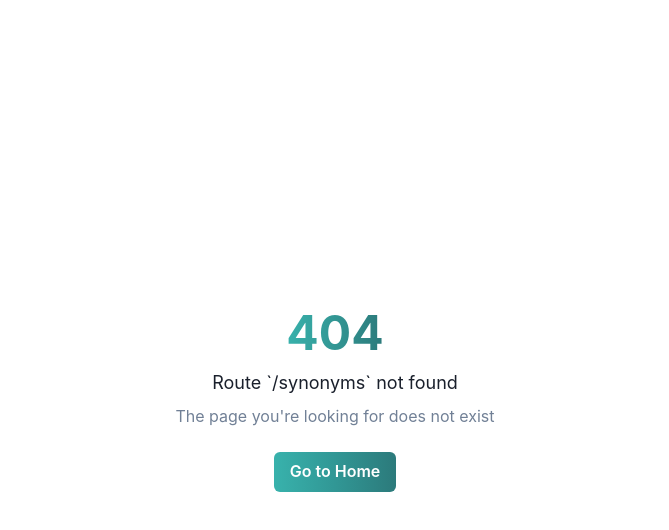
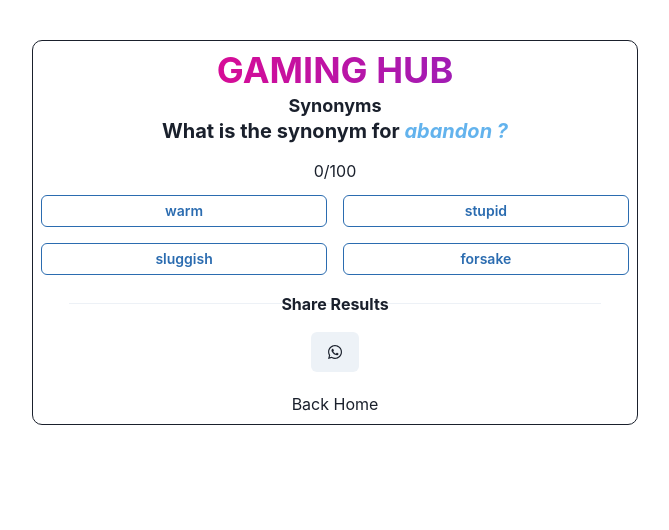
Before and after one commit to clinton-mwachia/react-games, a React (Vite) app: page /synonyms in a window 1280 px wide. Before the commit this address had no page. Shown: the top 530 px of the page, without its empty margins (305-974 px from the left). Built offline with nearby package versions, Linux system fonts and the light colour scheme.

Commit message:
added synonyms logic game

```diff
--- a/package.json
+++ b/package.json
@@ -1,7 +1,7 @@
 {
   "name": "react-games",
   "private": true,
-  "version": "1.4.2",
+  "version": "1.5.0",
   "type": "module",
   "scripts": {
     "dev": "vite",
--- a/src/App.jsx
+++ b/src/App.jsx
@@ -40,6 +40,7 @@ const YoungOnesAnimals = lazy(() =>
 const AnimalsGender = lazy(() =>
   import("./views/animals-gender/AnimalsGender")
 );
+const Synonyms = lazy(() => import("./views/synonyms/Synonyms"));
 
 const Loading = () => {
   return (
@@ -78,6 +79,7 @@ const App = () => {
           <Route path="/riddles" element={<Riddles />} />
           <Route path="/young-ones-animals" element={<YoungOnesAnimals />} />
           <Route path="/animals-match-mate" element={<AnimalsGender />} />
+          <Route path="/synonyms" element={<Synonyms />} />
           <Route path={"*"} element={<NotFound />} />
         </Routes>
       </Suspense>
--- a/src/views/home/Home.jsx
+++ b/src/views/home/Home.jsx
@@ -21,6 +21,7 @@ const Home = () => {
     { to: "/riddles", name: "riddles" },
     { to: "/young-ones-animals", name: "match-animal-young-ones" },
     { to: "/animals-match-mate", name: "match mate" },
+    { to: "/synonyms", name: "synonyms" },
   ];
   return (
     <Box textAlign="center" fontSize="xl">
--- a/src/views/synonyms/Synonyms.jsx
+++ b/src/views/synonyms/Synonyms.jsx
@@ -1,5 +1,146 @@
+import { useState } from "react";
+import {
+  Container,
+  Text,
+  Button,
+  Grid,
+  Box,
+  Divider,
+  AbsoluteCenter,
+  Heading,
+} from "@chakra-ui/react";
+import { Link } from "react-router-dom";
+import { FaWhatsapp } from "react-icons/fa";
+import synonymsData from "./synonyms.json";
+
 const Synonyms = () => {
-  return <div>Synonyms</div>;
+  const [currentQuestionIndex, setCurrentQuestionIndex] = useState(0);
+  const [score, setScore] = useState(0);
+  const [gameOver, setGameOver] = useState(false);
+  const { synonyms } = synonymsData;
+
+  const handleAnswer = (selectedOption) => {
+    if (selectedOption === synonyms[currentQuestionIndex].synonym) {
+      setScore(score + 1);
+      if (currentQuestionIndex === synonyms.length - 1) {
+        setGameOver(true);
+      } else {
+        setCurrentQuestionIndex(currentQuestionIndex + 1);
+      }
+    } else {
+      setGameOver(true);
+    }
+  };
+
+  const restartGame = () => {
+    setScore(0);
+    setCurrentQuestionIndex(0);
+    setGameOver(false);
+  };
+
+  const handleWhatsappShareButton = () => {
+    const game = "http://localhost:5173/synonyms";
+    const message = `
+        Hellow Friend! I've been playing this awesome game, and
+        I just scored ${score}/${synonyms.length} points! Think you can beat me? Give
+        it a try and let's see who comes out on top! Play here: ${game}`;
+    const whatsappLink = `https://wa.me/?text=${encodeURIComponent(message)}`;
+    window.open(whatsappLink);
+  };
+
+  const renderOptions = () => {
+    const options = [];
+    const synonymOptions = [synonyms[currentQuestionIndex].synonym];
+    while (synonymOptions.length < 4) {
+      const randomIndex = Math.floor(Math.random() * synonyms.length);
+      const randomCapital = synonyms[randomIndex].synonym;
+      if (!synonymOptions.includes(randomCapital)) {
+        synonymOptions.push(randomCapital);
+      }
+    }
+    synonymOptions.sort(() => Math.random() - 0.5);
+
+    for (let i = 0; i < 4; i++) {
+      options.push(
+        <Button
+          key={i}
+          colorScheme="blue"
+          variant="outline"
+          size="sm"
+          w={{ base: "full", md: "auto" }}
+          whiteSpace="normal"
+          overflowWrap="break-word"
+          wordwrap="break-word"
+          textAlign="center"
+          onClick={() => handleAnswer(synonymOptions[i])}
+        >
+          {synonymOptions[i]}
+        </Button>
+      );
+    }
+    return options;
+  };
+
+  return (
+    <Container
+      justifyContent={"center"}
+      textAlign={"center"}
+      alignItems={"center"}
+      p={2}
+      border={"1px"}
+      borderRadius={"10px"}
+      marginTop={"10"}
+    >
+      <Heading bgGradient="linear(to-l, #7928CA, #FF0080)" bgClip="text">
+        GAMING HUB
+      </Heading>
+      <Text fontSize={"lg"} as={"b"}>
+        Synonyms
+      </Text>
+      {!gameOver ? (
+        <Box>
+          <Heading as="h2" size="md" mb={4}>
+            What is the synonym for {""}
+            <Box color={"blue.300"} as="i">
+              {synonyms[currentQuestionIndex].word} ?
+            </Box>
+          </Heading>
+          <Box marginBottom={3}>
+            {score}/{synonyms.length}
+          </Box>
+          <Grid templateColumns="repeat(2, 1fr)" gap={4}>
+            {renderOptions()}
+          </Grid>
+        </Box>
+      ) : (
+        <Box>
+          <Heading as="h2" size="md" mb={4}>
+            {currentQuestionIndex + 1 == synonyms.length
+              ? "Thanks for playing"
+              : "Game Over!"}{" "}
+            Your total score is {score}/{synonyms.length}.
+          </Heading>
+          <Button colorScheme="teal" onClick={restartGame}>
+            Play Again
+          </Button>
+        </Box>
+      )}
+      <Box position="relative" padding="7">
+        <Divider />
+        <AbsoluteCenter px="4">
+          <Text fontWeight={"bold"}> Share Results</Text>
+        </AbsoluteCenter>
+      </Box>
+      <Box>
+        <Button onClick={handleWhatsappShareButton}>
+          <FaWhatsapp />
+        </Button>
+      </Box>
+      <Box mt={"5"}>
+        <Link to={"/"}>Back Home</Link>
+      </Box>
+    </Container>
+  );
 };
 
 export default Synonyms;
--- /dev/null
+++ b/src/views/synonyms/synonyms.json
@@ -0,0 +1,104 @@
+{
+  "synonyms": [
+    { "word": "abandon", "synonym": "forsake" },
+    { "word": "abhor", "synonym": "hate" },
+    { "word": "absence", "synonym": "void" },
+    { "word": "alert", "synonym": "vigilant" },
+    { "word": "ban", "synonym": "prohibit" },
+    { "word": "boast", "synonym": "brag" },
+    { "word": "acknowledge", "synonym": "admit" },
+    { "word": "happy", "synonym": "joyful" },
+    { "word": "sad", "synonym": "unhappy" },
+    { "word": "big", "synonym": "large" },
+    { "word": "small", "synonym": "tiny" },
+    { "word": "fast", "synonym": "quick" },
+    { "word": "slow", "synonym": "sluggish" },
+    { "word": "hot", "synonym": "warm" },
+    { "word": "cold", "synonym": "chilly" },
+    { "word": "good", "synonym": "great" },
+    { "word": "bad", "synonym": "poor" },
+    { "word": "smart", "synonym": "intelligent" },
+    { "word": "dumb", "synonym": "stupid" },
+    { "word": "beautiful", "synonym": "gorgeous" },
+    { "word": "ugly", "synonym": "unattractive" },
+    { "word": "kind", "synonym": "generous" },
+    { "word": "mean", "synonym": "cruel" },
+    { "word": "brave", "synonym": "courageous" },
+    { "word": "cowardly", "synonym": "timid" },
+    { "word": "happy", "synonym": "joyful" },
+    { "word": "sad", "synonym": "unhappy" },
+    { "word": "big", "synonym": "large" },
+    { "word": "small", "synonym": "tiny" },
+    { "word": "fast", "synonym": "quick" },
+    { "word": "slow", "synonym": "sluggish" },
+    { "word": "hot", "synonym": "warm" },
+    { "word": "cold", "synonym": "chilly" },
+    { "word": "good", "synonym": "great" },
+    { "word": "bad", "synonym": "poor" },
+    { "word": "smart", "synonym": "intelligent" },
+    { "word": "dumb", "synonym": "stupid" },
+    { "word": "beautiful", "synonym": "gorgeous" },
+    { "word": "ugly", "synonym": "unattractive" },
+    { "word": "kind", "synonym": "generous" },
+    { "word": "mean", "synonym": "cruel" },
+    { "word": "brave", "synonym": "courageous" },
+    { "word": "cowardly", "synonym": "timid" },
+    { "word": "happy", "synonym": "joyful" },
+    { "word": "sad", "synonym": "unhappy" },
+    { "word": "big", "synonym": "large" },
+    { "word": "small", "synonym": "tiny" },
+    { "word": "fast", "synonym": "quick" },
+    { "word": "slow", "synonym": "sluggish" },
+    { "word": "hot", "synonym": "warm" },
+    { "word": "cold", "synonym": "chilly" },
+    { "word": "good", "synonym": "great" },
+    { "word": "bad", "synonym": "poor" },
+    { "word": "smart", "synonym": "intelligent" },
+    { "word": "dumb", "synonym": "stupid" },
+    { "word": "beautiful", "synonym": "gorgeous" },
+    { "word": "ugly", "synonym": "unattractive" },
+    { "word": "kind", "synonym": "generous" },
+    { "word": "mean", "synonym": "cruel" },
+    { "word": "brave", "synonym": "courageous" },
+    { "word": "cowardly", "synonym": "timid" },
+    { "word": "happy", "synonym": "joyful" },
+    { "word": "sad", "synonym": "unhappy" },
+    { "word": "big", "synonym": "large" },
+    { "word": "small", "synonym": "tiny" },
+    { "word": "fast", "synonym": "quick" },
+    { "word": "slow", "synonym": "sluggish" },
+    { "word": "hot", "synonym": "warm" },
+    { "word": "cold", "synonym": "chilly" },
+    { "word": "good", "synonym": "great" },
+    { "word": "bad", "synonym": "poor" },
+    { "word": "smart", "synonym": "intelligent" },
+    { "word": "dumb", "synonym": "stupid" },
+    { "word": "beautiful", "synonym": "gorgeous" },
+    { "word": "ugly", "synonym": "unattractive" },
+    { "word": "kind", "synonym": "generous" },
+    { "word": "mean", "synonym": "cruel" },
+    { "word": "brave", "synonym": "courageous" },
+    { "word": "cowardly", "synonym": "timid" },
+    { "word": "happy", "synonym": "joyful" },
+    { "word": "sad", "synonym": "unhappy" },
+    { "word": "big", "synonym": "large" },
+    { "word": "small", "synonym": "tiny" },
+    { "word": "fast", "synonym": "quick" },
+    { "word": "slow", "synonym": "sluggish" },
+    { "word": "hot", "synonym": "warm" },
+    { "word": "cold", "synonym": "chilly" },
+    { "word": "good", "synonym": "great" },
+    { "word": "bad", "synonym": "poor" },
+    { "word": "smart", "synonym": "intelligent" },
+    { "word": "dumb", "synonym": "stupid" },
+    { "word": "beautiful", "synonym": "gorgeous" },
+    { "word": "ugly", "synonym": "unattractive" },
+    { "word": "kind", "synonym": "generous" },
+    { "word": "mean", "synonym": "cruel" },
+    { "word": "brave", "synonym": "courageous" },
+    { "word": "cowardly", "synonym": "timid" },
+    { "word": "childish", "synonym": "immature" },
+    { "word": "crazy", "synonym": "insane" },
+    { "word": "cute", "synonym": "adorable" }
+  ]
+}
```
